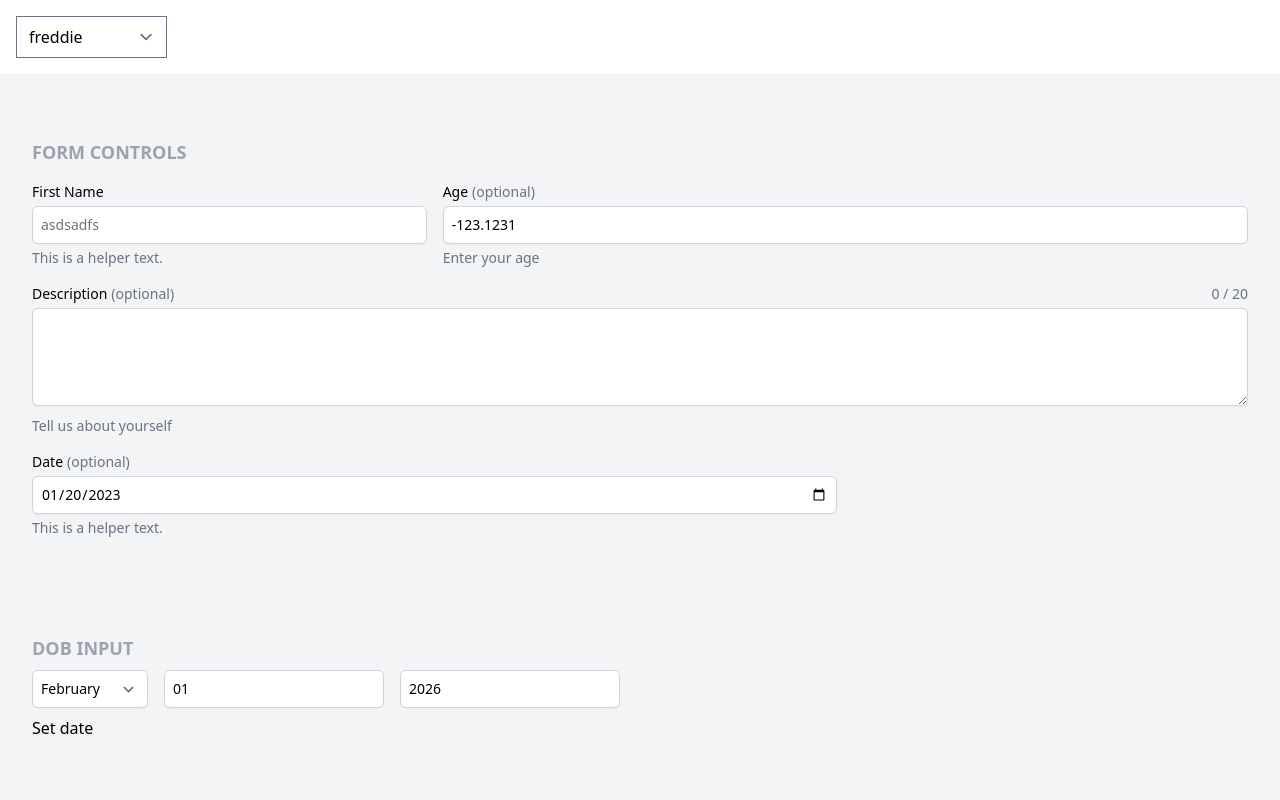
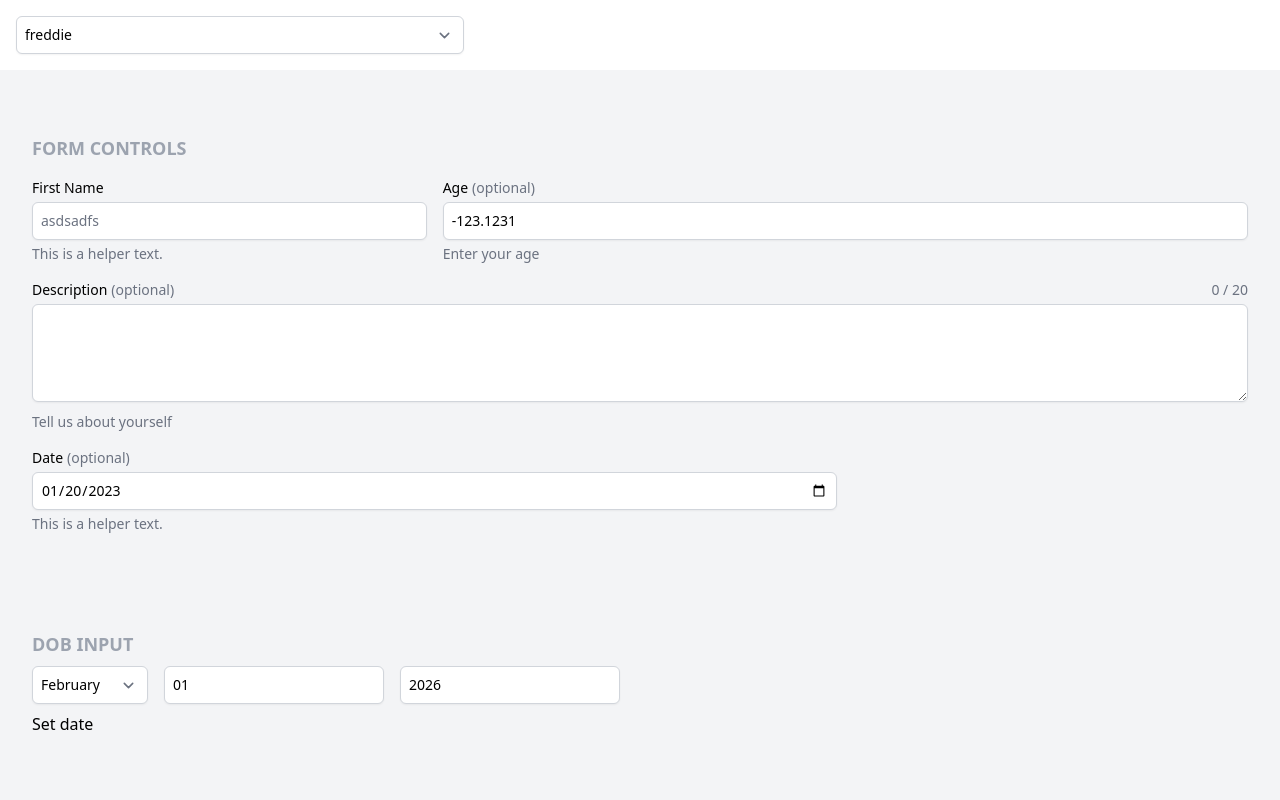
Before and after one commit to ericchernuka/atoms, a React (Vite) app: page / in a window 1280 px wide. Shown: the top 800 px of the page. Built offline with nearby package versions, Linux system fonts and the light colour scheme; what tailwindcss-radix would draw is missing.

Commit message:
fix: add consistent focus states

```diff
--- a/src/App.tsx
+++ b/src/App.tsx
@@ -23,6 +23,7 @@ import * as List from "./list/List";
 import { NumberInput } from "./number-input/NumberInput";
 import * as CardPrimitive from "./panels/Card";
 import * as CardList from "./panels/CardList";
+import { inputClasses } from "./shared-utils/design";
 import { HStack, Stack } from "./stack/Stack";
 import { Text } from "./Text";
 import * as TextField from "./text-input/TextInput";
@@ -80,7 +81,12 @@ function App() {
   return (
     <div className="space-y-8">
       <div className="sticky top-0 z-50 bg-white p-4">
-        <select onChange={(e) => setBrand(e.target.value as Brand)}>
+        <select
+          className={inputClasses("form-select max-w-md", {
+            includeReadOnly: false,
+          })}
+          onChange={(e) => setBrand(e.target.value as Brand)}
+        >
           {BRANDS.map((brand) => (
             <option key={brand} value={brand}>
               {brand}
--- a/src/button/Button.tsx
+++ b/src/button/Button.tsx
@@ -17,16 +17,16 @@ type IconReference = typeof XMarkIcon;
 
 const buttonClasses = cva(
   [
-    "inline-flex justify-center items-center rounded-md border border-transparent text-sm font-medium shadow-sm focus:outline-none focus:ring-2 focus:ring-offset-2 transition-all duration-300 relative aria-[disabled=true]:opacity-75 aria-[disabled=true]:cursor-wait",
+    "inline-flex justify-center items-center rounded-md border border-transparent text-sm font-medium shadow-sm transition-all duration-300 relative",
+    "focus:ring-focused focus:outline-none focus:ring-2 focus:ring-offset-2",
+    "aria-[disabled=true]:opacity-75 aria-[disabled=true]:cursor-wait",
   ],
   {
     variants: {
       intent: {
-        primary:
-          "bg-action-primary hover:bg-action-primary-hovered focus:ring-focused text-white",
+        primary: "bg-action-primary hover:bg-action-primary-hovered text-white",
         secondary: "bg-white text-gray-800 border-gray-400 hover:bg-gray-100",
-        tertiary:
-          "bg-transparent hover:bg-gray-200 focus:ring-focused text-gray-900",
+        tertiary: "bg-transparent hover:bg-gray-200 text-gray-900",
       },
       size: {
         xs: "rounded px-2.5 py-1.5 text-xs shadow-sm",
--- a/src/dob-field/dob-field.tsx
+++ b/src/dob-field/dob-field.tsx
@@ -107,7 +107,7 @@ const DateOfBirthField = forwardRef<
             value={monthPart}
             onChange={handleMonthChange}
             className={clsx(
-              "relative px-2 var-spacing-2 w-full rounded-md border-gray-300 shadow-sm focus:border-indigo-500 focus:ring-indigo-500 sm:text-sm truncate",
+              "relative px-2 var-spacing-2 w-full rounded-md focus:outline-none border-gray-300 shadow-sm focus:border-focused focus:ring-focused sm:text-sm truncate",
               "form-select",
               !isValidLocalDate && "border-red-400"
             )}
--- a/src/shared-utils/design.ts
+++ b/src/shared-utils/design.ts
@@ -1,10 +1,15 @@
 import clsx from "clsx";
 
-export const inputClasses: typeof clsx = (props) =>
+export const inputClasses = (
+  props: string | string[],
+  options: { includeReadOnly?: boolean } = {}
+) =>
   clsx(
-    "w-full px-2 rounded-md border-gray-300 shadow-sm focus:outline-none focus-visible:border-focused focus-visible:ring-[var(--focused)] sm:text-sm transition-all duration-200 ease-in-out",
+    "w-full px-2 rounded-md border-gray-300 shadow-sm sm:text-sm transition-all duration-200 ease-in-out",
+    "focus:ring-focused focus:outline-none focus:ring-2 focus:ring-offset-2 focus:border-focused",
     "disabled:bg-gray-200",
-    "read-only:bg-white read-only:border-transparent read-only:shadow-none read-only:ml-0",
+    options.includeReadOnly &&
+      "read-only:bg-white read-only:border-transparent read-only:shadow-none read-only:ml-0",
     "aria-[invalid]:border-red-400 aria-[invalid]:ring-red-400",
     props
   );
```
